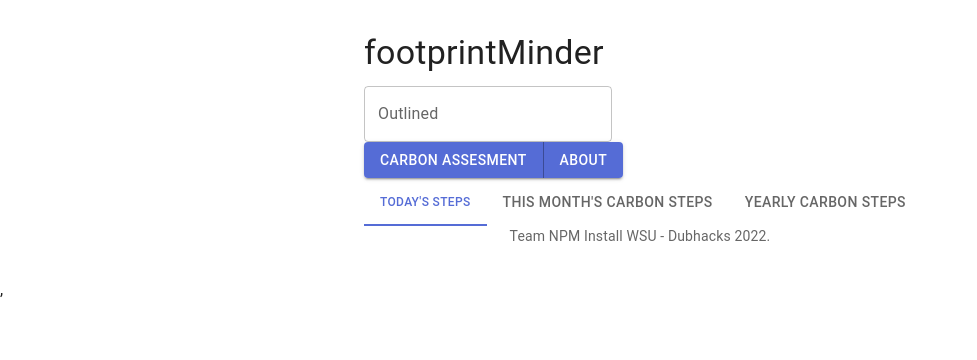
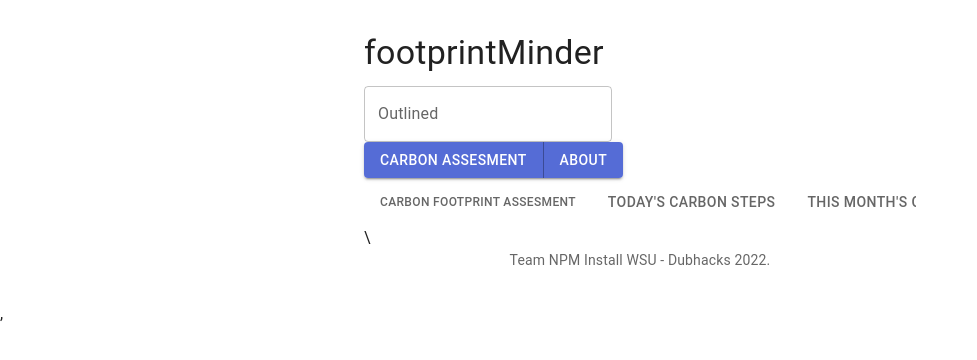
Before and after one commit to u1f98e/dubhacks2022, a React (Create React App) app: page / in a window 1280 px wide. Shown: the top 360 px of the page, without its empty margins (0-977 px from the left). Built offline with nearby package versions, Linux system fonts and the light colour scheme.

Commit message:
scrolling tabs

```diff
--- a/src/App.js
+++ b/src/App.js
@@ -2,12 +2,11 @@ import * as React from 'react';
 import {Routes, Route, useNavigate} from 'react-router-dom';
 import Container from '@mui/material/Container';
 import Typography from '@mui/material/Typography';
-
-
 import Box from '@mui/material/Box';
 import ProTip from './ProTip';
 import Tabs from './tabs';
 import TabsWrappedLabel from './panels';
+
 
 function Copyright() {
   return (
@@ -28,7 +27,7 @@ export default function App() {
         <ProTip />
         <Tabs />
         <TabsWrappedLabel />
-        <Copyright />
+\        <Copyright />
         </Box>
         </Container>
   );
--- a/src/panels.js
+++ b/src/panels.js
@@ -2,29 +2,73 @@ import * as React from 'react';
 import Tabs from '@mui/material/Tabs';
 import Tab from '@mui/material/Tab';
 import Box from '@mui/material/Box';
+import { Button } from '@mui/material';
+import {Routes, Route, useNavigate} from 'react-router-dom';
+
+const current = new Date();
+const date = `${current.getDate()}/${current.getMonth()+1}/${current.getFullYear()}`;
+const year=`${current.getFullYear()}`;
+
 
 export default function TabsWrappedLabel() {
+  const navigate=useNavigate();
   const [value, setValue] = React.useState('one');
-
-  const handleChange = (event, newValue) => {
-    setValue(newValue);
+  const handleChange=(event, newValue)=>{
+  navigate(newValue);
   };
 
-  return (
+return (
     <Box sx={{ width: '100%' }}>
       <Tabs
         value={value}
         onChange={handleChange}
+        variant="scrollable"
         aria-label="??"
-      >
-        <Tab
-          value="one"
-          label="Today's Steps"
-          wrapped
-        />
-        <Tab value="two" label="This Month's Carbon Steps" />
-        <Tab value="three" label="Yearly Carbon Steps" />
+        >
+        <Tab value="/1" label="Carbon Footprint Assesment"wrapped/>
+
+
+        <Tab value="/2" label="Today's Carbon Steps" />
+
+
+
+        <Tab value="/3" label="This Month's Carbon Steps" />
+
+
+        <Tab value="/4" label="Yearly Carbon Steps" />
+
+
+
+        <Tab value="/5" label="About Page" />
+
       </Tabs>
+
+      <Routes>
+
+             <Route path="/1" element={<Button>
+                Assesments questions
+                1.
+                2.
+                3.
+                4.
+             </Button>} />
+            <Route path="/2" element={<Button> {date}</Button> } />
+          <Route path="/3" element={<Button> Month {current.getMonth()+1}</Button>} />
+          <Route path="/4" element={<Button> Year {year}</Button>} />
+
+
+
+          <Route path="/5" element={<Button>
+          About Page.
+
+          footprintMinder helps user see how much of an effect they have on the enviornment in the day to day tasks. They are able to get their current carbon footprint score and have a reachable goal they can work towards.
+          Users can work towards a reachable carbon footprint goal by following recomendations that they app directs
+          them too if they score is too high.
+
+          </Button>} />
+
+
+        </Routes>
     </Box>
   );
 }
--- a/src/tabs.js
+++ b/src/tabs.js
@@ -3,9 +3,11 @@
 -About Us Page
 -Carbon Quiz
 */
+
 import {Routes, Route, useNavigate} from 'react-router-dom';
 import Button from '@mui/material/Button';
 import ButtonGroup from '@mui/material/ButtonGroup';
+
 export default function Buttons() {
   const navigate = useNavigate();
 
@@ -24,7 +26,9 @@ export default function Buttons() {
 
             <ButtonGroup variant="contained" aria-label="outlined primary button group">
             <Button>Carbon Assesment</Button>
-              <Button>About</Button>
+              <Button>About
+
+              </Button>
             </ButtonGroup>
 
         </div>
```
